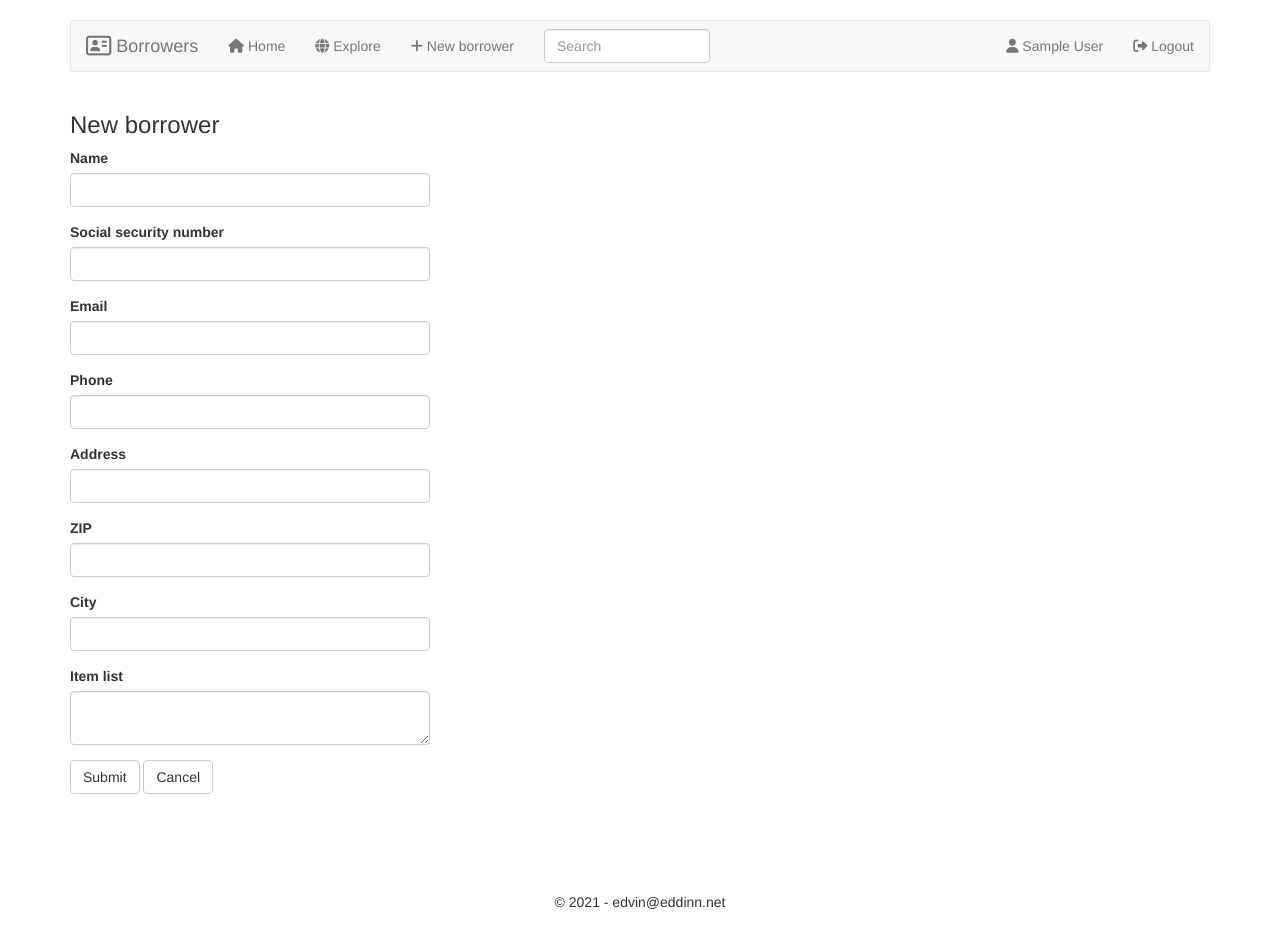
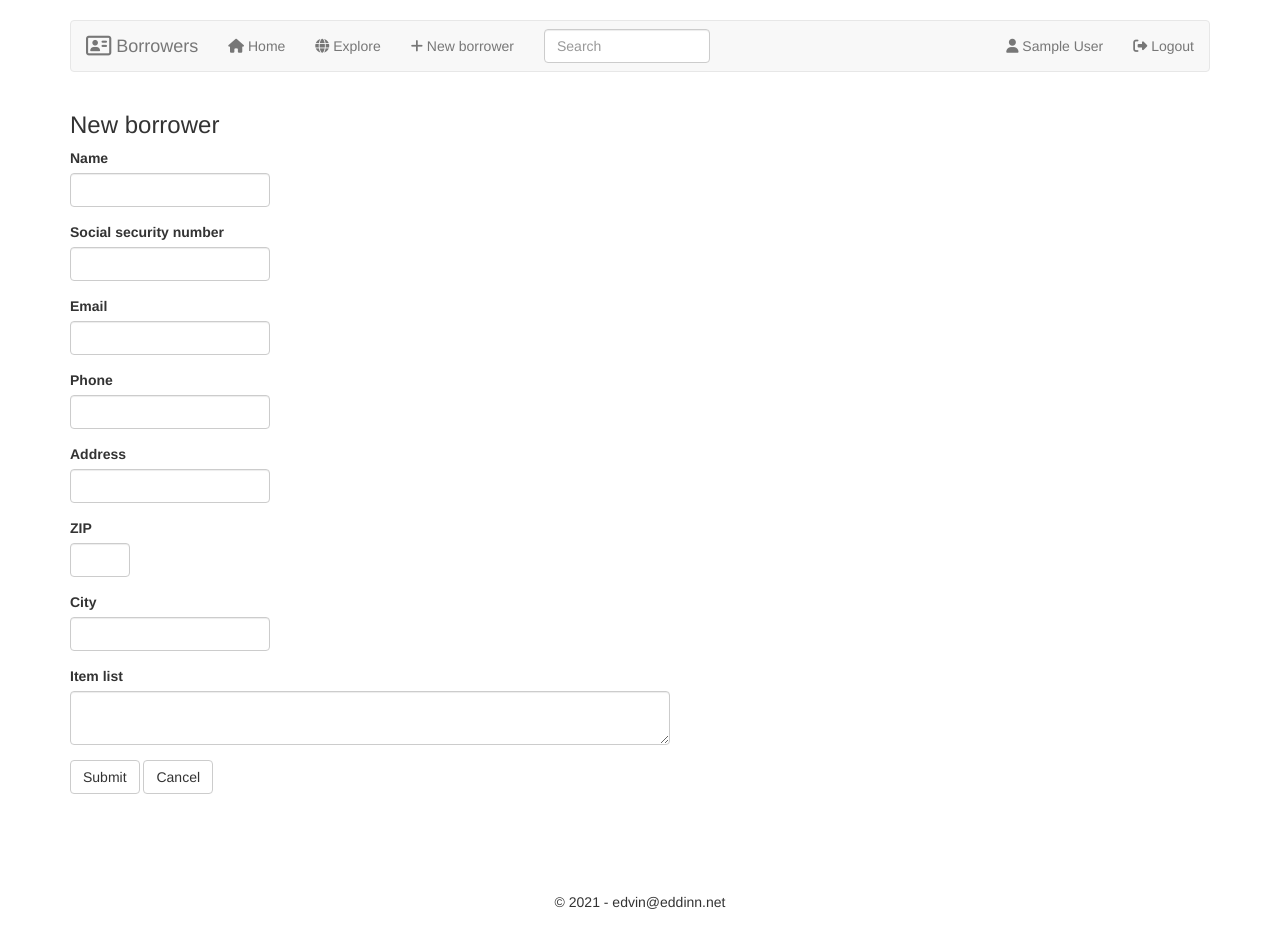
Before and after one commit to eddinn/borrowers, a Flask app: page /addpost in a window 1280 px wide. Run offline with Flask 2, Linux system fonts and the light colour scheme; the visitor is signed in with stand-in values (Sample User, id 1); data comes from the database, SQL or seed files in the repository; parts of the project's set-up code (start-up, migrations or seed data) failed here and were passed over; some libraries are stand-ins or nearby versions.

Commit message:
reactive/flex layout for add/edit_post form and editor

```diff
--- a/app/main/forms.py
+++ b/app/main/forms.py
@@ -8,16 +8,24 @@ from app.models import Post
 
 # Forms
 class PostForm(FlaskForm):
-    clientname = StringField('Name', validators=[DataRequired()])
-    clientss = StringField('Social security number', validators=[Optional()])
+    clientname = StringField('Name', validators=[DataRequired()],
+                             render_kw={'style': 'width: 200px'})
+    clientss = StringField('Social security number', validators=[Optional()],
+                            render_kw={'style': 'width: 200px'})
     clientemail = StringField('Email', validators=[DataRequired(),
-                              EqualTo('clientemail'), Email()])
-    clientphone = StringField('Phone', validators=[DataRequired()])
-    clientaddress = StringField('Address', validators=[Optional()])
-    clientzip = StringField('ZIP', validators=[Optional()])
-    clientcity = StringField('City', validators=[Optional()])
+                              EqualTo('clientemail'), Email()],
+                              render_kw={'style': 'width: 200px'})
+    clientphone = StringField('Phone', validators=[DataRequired()],
+                              render_kw={'style': 'width: 200px'})
+    clientaddress = StringField('Address', validators=[Optional()],
+                                render_kw={'style': 'width: 200px'})
+    clientzip = StringField('ZIP', validators=[Optional()],
+                            render_kw={'style': 'width: 60px'})
+    clientcity = StringField('City', validators=[Optional()],
+                             render_kw={'style': 'width: 200px'})
     clientinfo = TextAreaField('Item list', validators=[Optional(),
-                               Length(max=2048)])
+                               Length(max=2048)],
+                               render_kw={'style': 'width: 600px'})
     submit = SubmitField(label='Submit')
     cancel = SubmitField(label='Cancel', render_kw={'formnovalidate': True})
 
@@ -36,16 +44,24 @@ class PostForm(FlaskForm):
 
 
 class EditPostForm(FlaskForm):
-    clientname = StringField('Name', validators=[DataRequired()])
-    clientss = StringField('Social security number', validators=[Optional()])
+    clientname = StringField('Name', validators=[DataRequired()],
+                             render_kw={'style': 'width: 200px'})
+    clientss = StringField('Social security number', validators=[Optional()],
+                            render_kw={'style': 'width: 200px'})
     clientemail = StringField('Email', validators=[DataRequired(),
-                              EqualTo('clientemail'), Email()])
-    clientphone = StringField('Phone', validators=[DataRequired()])
-    clientaddress = StringField('Address', validators=[Optional()])
-    clientzip = StringField('ZIP', validators=[Optional()])
-    clientcity = StringField('City', validators=[Optional()])
+                              EqualTo('clientemail'), Email()],
+                              render_kw={'style': 'width: 200px'})
+    clientphone = StringField('Phone', validators=[DataRequired()],
+                              render_kw={'style': 'width: 200px'})
+    clientaddress = StringField('Address', validators=[Optional()],
+                                render_kw={'style': 'width: 200px'})
+    clientzip = StringField('ZIP', validators=[Optional()],
+                            render_kw={'style': 'width: 60px'})
+    clientcity = StringField('City', validators=[Optional()],
+                             render_kw={'style': 'width: 200px'})
     clientinfo = TextAreaField('Item list', validators=[Optional(),
-                               Length(max=2048)])
+                               Length(max=2048)],
+                               render_kw={'style': 'width: 600px'})
     submit = SubmitField(label='Submit')
     cancel = SubmitField(label='Cancel',
                          render_kw={'formnovalidate': True})
--- a/app/templates/addpost.html
+++ b/app/templates/addpost.html
@@ -5,15 +5,19 @@
     <script>
         tinymce.init({
         selector: '#clientinfo',
-        height: 400,
-        width: 850,
+        height: 350,
+        width: '100%',
         menubar: false,
+        autoresize_min_height: 250,
+        autoresize_max_height: 600,
+        autoresize_min_width: 300,
+        autoresize_max_width: 600,
         plugins: [
             'advlist lists charmap print preview hr anchor pagebreak spellchecker',
             'searchreplace wordcount visualblocks visualchars code fullscreen insertdatetime nonbreaking',
-            'save table contextmenu directionality template paste textcolor codesample'
+            'save table contextmenu directionality template paste textcolor codesample, autoresize'
         ],
-        toolbar: 'undo redo | styleselect | bold italic | alignleft aligncenter alignright alignjustify | bullist numlist outdent indent | link | print preview media fullpage | forecolor backcolor | codesample',
+        toolbar: 'undo redo | bold italic | alignleft aligncenter alignright alignjustify | bullist numlist outdent indent | link',
         codesample_languages: [
             {text: 'HTML/XML', value: 'markup'},
             {text: 'JavaScript', value: 'javascript'},
@@ -29,7 +33,7 @@
     </script>
     <h3>New borrower</h3>
     <div class="row">
-        <div class="col-md-4">
+        <div class="col-xs-8 col-sm-6">
             {{ wtf.quick_form(form) }}
             <br />
             <br />
```
Also changed, not shown: app/templates/editpost.html (+9 -5 lines).
